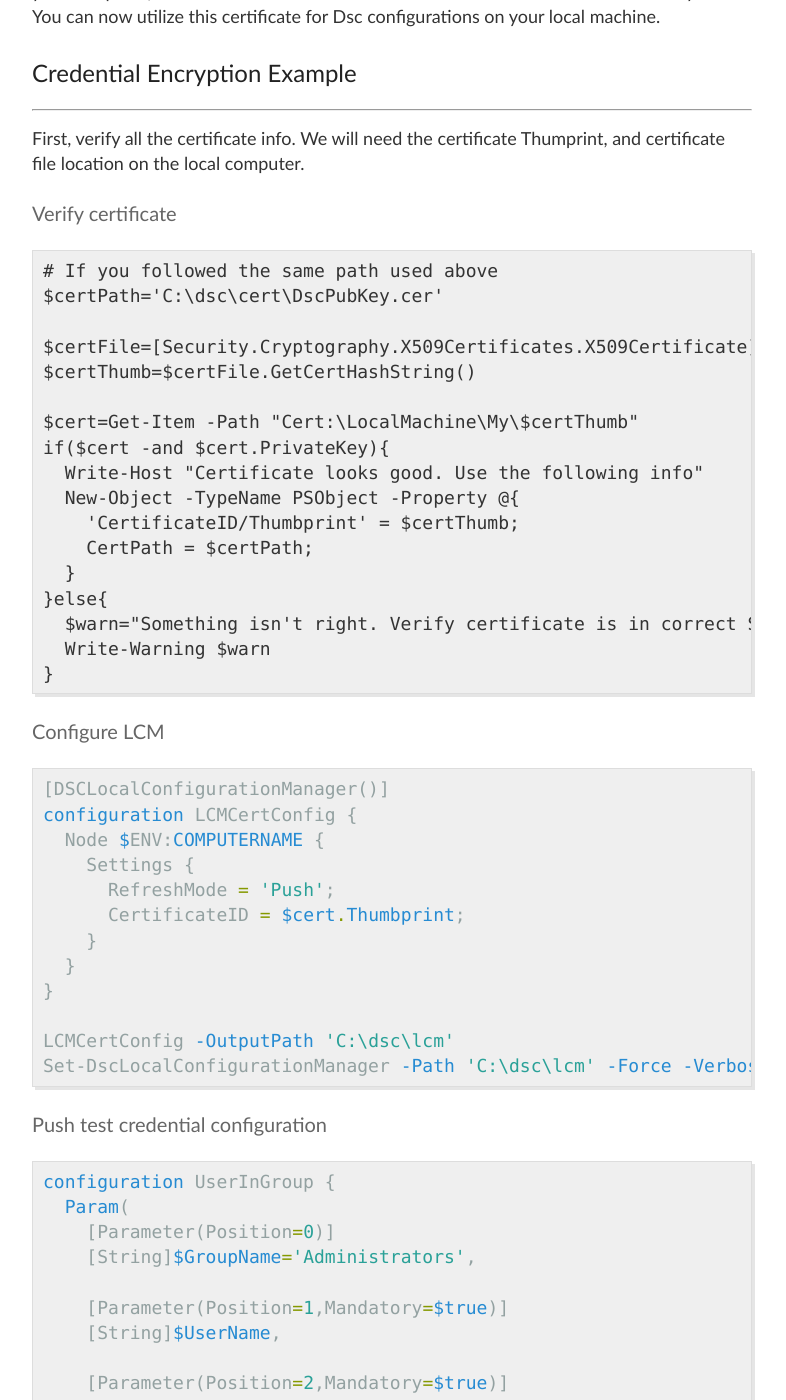
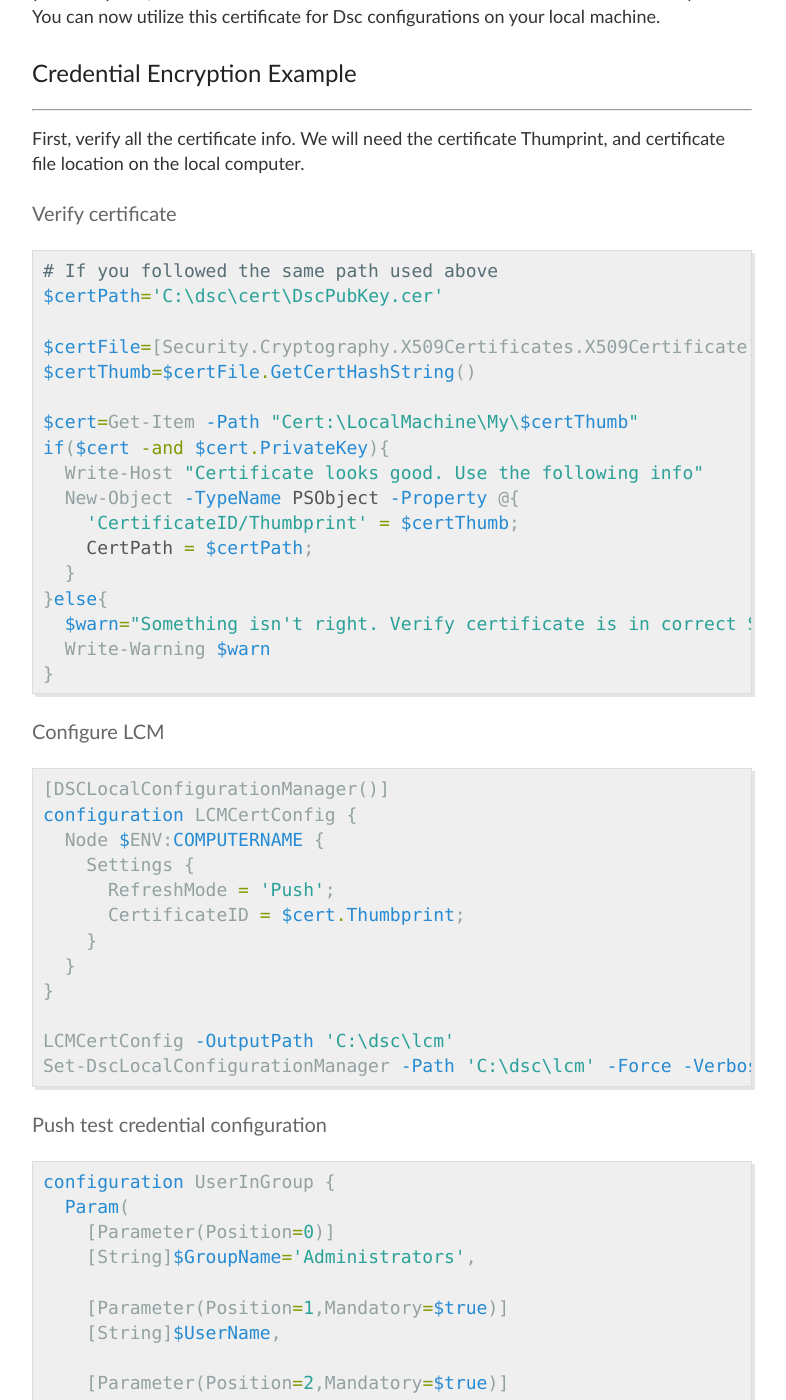
Before and after one commit to briansworth/dev, a Jekyll site: the page built from _posts/2019-2-11-Dsc-Encrypting-Credentials.md, in a window 1280 px wide and 1400 px high, scrolled down 3078 px. Shown: the whole window, without its empty margins (248-1034 px from the left). Built offline with Jekyll 4.4.1, drawn with Linux system fonts in a browser that asks for light colours; part of the change alters nothing that is shown; some of the changed text lies outside the part shown.

````diff
--- a/_posts/2019-2-11-Dsc-Encrypting-Credentials.md
+++ b/_posts/2019-2-11-Dsc-Encrypting-Credentials.md
@@ -172,7 +172,7 @@ if($certReq.Status -eq 'Issued'){
 
 #### Verify certificate
 
-```
+```powershell
 # If you followed the same path used above
 $certPath='C:\dsc\cert\DscPubKey.cer'
 
@@ -227,9 +227,9 @@ configuration UserInGroup {
   Import-DscResource -ModuleName PSDesiredStateConfiguration
 
   Node $ENV:COMPUTERNAME {
-    Group 'BrianIsAdmin' {
+    Group 'InGroup' {
       GroupName = $GroupName;
-      UserName = $UserName;
+      Members = $UserName;
       Credential = $Credential;
       Ensure = 'Present';
     }
````
